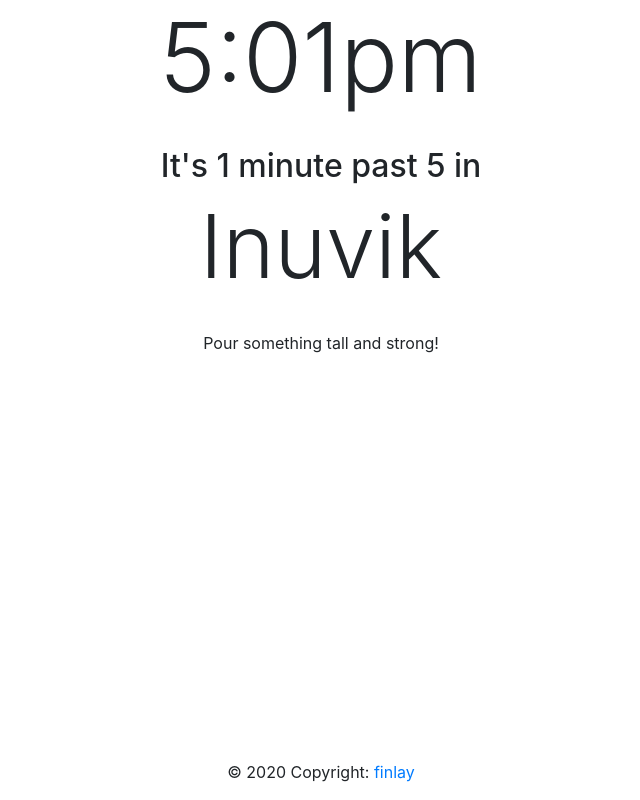
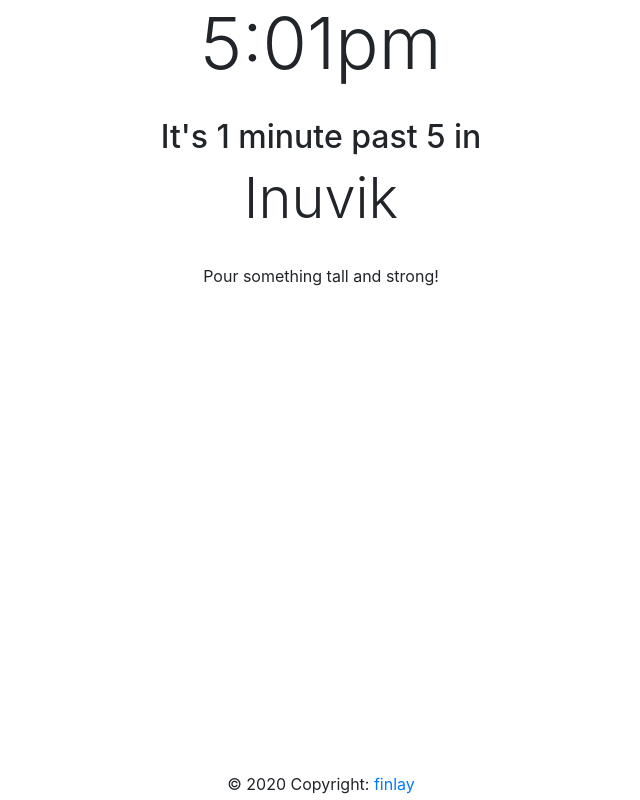
Before and after one commit to fdhgh/fiveoclock, a Flask app: page / in a window 1280 px wide. Shown: the whole page, without its empty margins (319-959 px from the left). Run offline with Flask 2, Linux system fonts and the light colour scheme; some libraries are stand-ins or nearby versions.

Commit message:
update runtime

```diff
--- a/templates/index.html
+++ b/templates/index.html
@@ -9,17 +9,17 @@
     <body>
       <div class="container text-center">
         <div class="row">
-          <div class="col-lg-3 col-sm-12">
+          <div class="col-lg-3 col-sm-1">
           </div>
-          <div class="col-lg-6 col-sm-12">
-            <h1 class="display-1">5:{{ minutes }}pm </h1>
+          <div class="col-lg-6 col-sm-10">
+            <h1 class="display-3">5:{{ minutes }}pm </h1>
             <br>
             <h2>{{ stringa }}</h2>
-            <h2 id=location class="display-2">{{ location }}</h2>
+            <h2 id=location class="display-4">{{ location }}</h2>
             <br>
             <p>{{ stringb }}</p>
           </div>
-          <div class="col-lg-3 col-sm-12">
+          <div class="col-lg-3 col-sm-1">
           </div>
         </div>
       </div>
@@ -28,7 +28,7 @@
       <footer class="page-footer font-small blue fixed-bottom">
 
         <!-- Copyright -->
-        <div class="footer-copyright text-center py-3">© 2020 Copyright:
+        <div class="footer-copyright text-center py-1">© 2020 Copyright:
           <a href="https://github.com/fdhgh"> finlay</a>
         </div>
         <!-- Copyright -->
```
